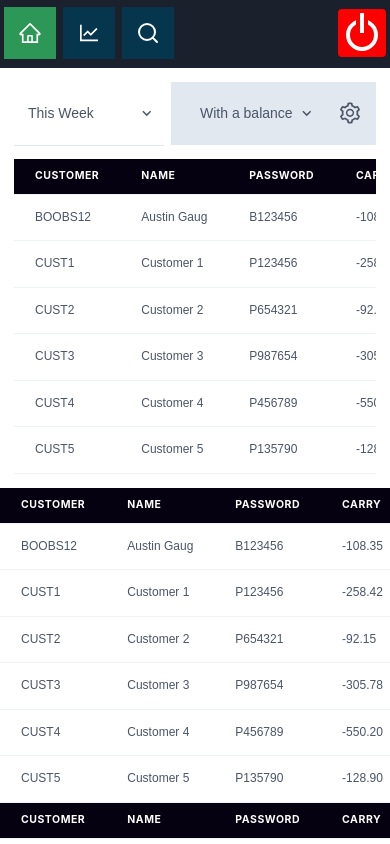
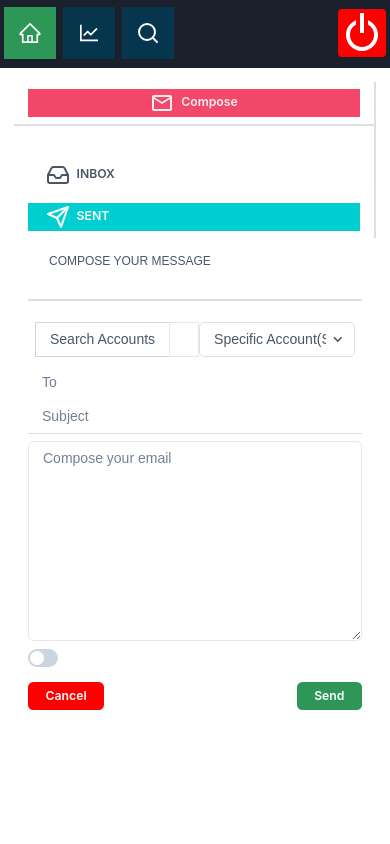
Before and after one commit to AyoMoses1/BettyX, a React (Create React App) app: page / in a window 390 px wide. Shown: the top 844 px of the page. Built offline with nearby package versions, Linux system fonts and the light colour scheme.

Commit message:
Work on messages responsive

```diff
--- a/src/App.js
+++ b/src/App.js
@@ -54,7 +54,7 @@ const App = () => {
   const renderPage = () => {
     switch (currentPage) {
       case 'home':
-        return <Statistics />;
+        return <Messages />;
       case 'game-admin':
         return <Games />;
       case 'messages':
--- a/src/common/DynamicForm.jsx
+++ b/src/common/DynamicForm.jsx
@@ -28,13 +28,13 @@ const generateInputs = (inputObj) => {
         <FormLabel htmlFor={inputObj.name} mb={0}>
           {inputObj.label}
         </FormLabel>
-        <InputGroup maxW="400px" ml={inputObj.float ? 'auto' : ''}>
+        <InputGroup maxW={["300px","400px"]} ml={inputObj.float ? 'auto' : ''}>
           <StyledInputLeftAddon children={inputObj.name} />
           <Input
             id={inputObj.name}
             type={inputObj.type}
             {...inputObj.register}
-            size={inputObj.size ?? 'md'}
+            size={['sm' , `${inputObj.size ?? 'md'}`]}
             placeholder={inputObj?.placeholder}
             onChange={inputObj?.onChange}
             defaultValue={inputObj?.defaultValue}
--- a/src/common/TableTop.jsx
+++ b/src/common/TableTop.jsx
@@ -3,7 +3,7 @@ import { Flex, Button, Box, FormLabel, Heading } from '@chakra-ui/react';
 import generateInputs from './DynamicForm';
 import underscore from 'underscore';
 
-const TableTop = ({ inputObj, buttons, onChange, title, float, }) => {
+const TableTop = ({ inputObj, buttons, onChange, title, float }) => {
   const debouncedOnChange = underscore.debounce(onChange, 1000);
 
   useEffect(() => {
@@ -17,11 +17,22 @@ const TableTop = ({ inputObj, buttons, onChange, title, float, }) => {
   };
 
   return (
-    <Flex mb={2} bgColor="blue" mt={4} p={3} flexWrap="wrap" align="center" width="100%" color="white">
+    <Flex
+      mb={2}
+      bgColor="blue"
+      mt={4}
+      p={3}
+      flexWrap="wrap"
+      align="center"
+      width="100%"
+      color="white"
+    >
       <Box>{title && <Heading variant="cardHeader">{title}</Heading>}</Box>
       {inputObj.map((input) => (
+        <>
           <Box
             key={input.name}
+            display={['none', 'block']}
             mr={2}
             flexBasis={`${
               inputObj.length > 3 ? '24' : 100 / inputObj.length - 2
@@ -38,22 +49,42 @@ const TableTop = ({ inputObj, buttons, onChange, title, float, }) => {
               },
             })}
           </Box>
+          <Box
+            key={input.name}
+            mr={2}
+            display={['block', 'none']}
+            flexBasis={`40%`}
+          >
+            {generateInputs({
+              ...input,
+              onChange: (value) => {
+                if (value?.target) {
+                  return debouncedOnChange(input?.name, value.target.value);
+                } else {
+                  return debouncedOnChange(input?.name, value);
+                }
+              },
+            })}
+          </Box>
+        </>
       ))}
-
+      <Box display="flex">
         {buttons?.map((button) => (
-        <Box key={button.name} mx={8}>
+          <Box key={button.name} mx={[8]}>
             <FormLabel visibility="hidden" mb={0}>
               {button.name}
             </FormLabel>
             <Button
               onClick={() => onClick(button.name)}
               variant="primary"
+              size={['sm', 'sm', 'sm']}
               leftIcon={button.icon} // Replace `FaIconName` with the desired React Icons component
             >
               {button.name}
             </Button>
           </Box>
         ))}
+      </Box>
     </Flex>
   );
 };
--- a/src/pages/messages/components/ComposeForm.js
+++ b/src/pages/messages/components/ComposeForm.js
@@ -14,6 +14,7 @@ import {
 } from '@chakra-ui/react';
 import { Spacer } from '@chakra-ui/react';
 import { FaPrint } from 'react-icons/fa';
+import styled from 'styled-components';
 
 const InboxView = () => {
   return (
@@ -25,13 +26,9 @@ const InboxView = () => {
       </Box>
       <Box mt={4}>
         <Flex align="center" p={2}>
-          <Box flex="1">
+          <Box flex="2">
             <InputGroup>
-              <InputLeftAddon
-                children="Search Accounts"
-                border="1px"
-                borderRadius="none"
-              />
+              <StyledInputLeftAddon children="Search Accounts" />
               <Input
                 type="tel"
                 placeholder="Search accounts..."
@@ -40,7 +37,7 @@ const InboxView = () => {
             </InputGroup>
           </Box>
           <Spacer />
-          <Box mx={2}>
+          <Box>
             <Select
               placeholder="Specific Account(S)"
               border="1px solid #dfdfdf"
@@ -78,10 +75,10 @@ const InboxView = () => {
           />
         </Box>
         <Flex justifyContent="space-between" alignItems="center" mb={2}>
-          <Button color="white" bg="red">
+          <Button color="white" bg="red" size={['sm', 'md']}>
             Cancel
           </Button>
-          <Button bg="green" color="white">
+          <Button bg="green" color="white" size={['sm', 'md']}>
             Send
           </Button>
         </Flex>
@@ -90,4 +87,9 @@ const InboxView = () => {
   );
 };
 
+const StyledInputLeftAddon = styled(InputLeftAddon)`
+  border: 1px solid #cbd5e0;
+  border-radius: 0px !important;
+`;
+
 export default InboxView;
--- a/src/pages/messages/components/InboxView.jsx
+++ b/src/pages/messages/components/InboxView.jsx
@@ -9,7 +9,7 @@ const InboxView = () => {
         <Text textTransform="uppercase">
           My inbox Messages
         </Text>
-        <Button variant="outline">
+        <Button variant="outline" size={['sm', 'md']}>
           Delete messages
         </Button>
       </Flex>
--- a/src/pages/messages/components/SentView.js
+++ b/src/pages/messages/components/SentView.js
@@ -9,7 +9,7 @@ const SentView = () => {
         <Text textTransform="uppercase">
           My Sent Messages
         </Text>
-        <Button variant="outline">
+        <Button variant="outline" size={['sm', 'md']}>
           Delete messages
         </Button>
       </Flex>
--- a/src/pages/messages/index.js
+++ b/src/pages/messages/index.js
@@ -19,13 +19,14 @@ const MessagingComponent = () => {
   return (
     <Tabs isLazy orientation="vertical" defaultIndex={0} variant='unstyled'>
       <Grid templateColumns="repeat(6, 1fr)" width="100%" p={4}>
-        <GridItem colSpan={2}>
+        <GridItem colSpan={[6, 2]}>
           <TabList sx={{ borderRight: '2px solid #dfdfdf' }}>
             <Tab sx={{ borderBottom: '2px solid #dfdfdf' }} mb={8}>
               <Button
                 variant="secondary"
                 w="100%"
-                leftIcon={<MdMailOutline size={36} />}
+                size={['sm', 'md', 'lg']}
+                leftIcon={<MdMailOutline size={24} />}
               >
                 Compose
               </Button>
@@ -35,8 +36,9 @@ const MessagingComponent = () => {
                 variant="noBg"
                 w="100%"
                 display="flex"
+                size={['sm', 'md', 'lg']}
                 justifyContent="start"
-                leftIcon={<FiInbox size={36} />}
+                leftIcon={<FiInbox size={24} />}
               >
                 INBOX
               </Button>
@@ -45,7 +47,8 @@ const MessagingComponent = () => {
               <Button
                 variant="primary"
                 w="100%"
-                leftIcon={<FiSend size={36} />}
+                 size={['sm', 'md', 'lg']}
+                leftIcon={<FiSend size={24} />}
                 display="flex"
                 justifyContent="start"
               >
@@ -54,7 +57,7 @@ const MessagingComponent = () => {
             </Tab>
           </TabList>
         </GridItem>
-        <GridItem colSpan={4}>
+        <GridItem colSpan={[6, 4]}>
           <TabPanels>
             <TabPanel>
               <ComposeForm />
--- a/src/theme/components/Button.js
+++ b/src/theme/components/Button.js
@@ -29,12 +29,12 @@ export const ButtonStyle = {
     success: (props) => ({
       bg: props.theme.colors.green,
       color: props.theme.colors.white,
-      borderRadius: "none"
+      borderRadius: 'none',
     }),
     cancel: (props) => ({
-      bg: "red",
+      bg: 'red',
       color: props.theme.colors.white,
-      borderRadius: "none"
+      borderRadius: 'none',
     }),
     secondary: (props) => ({
       bg: props.theme.colors.buttonOne,
--- a/src/theme/components/Text.js
+++ b/src/theme/components/Text.js
@@ -1,9 +1,7 @@
 export const TextStyle = {
   baseStyle: () => ({
-    fontSize: { base: '16px', lg: '1.2vw' },
+    fontSize: { base: '12px', lg: '1.2vw' },
   }),
-
-  size: {},
   variants: {
     mutedCenter: (props) => ({
       color: props.theme.colors.muted,
```
Lines whose indentation alone changed are shown as unchanged.
